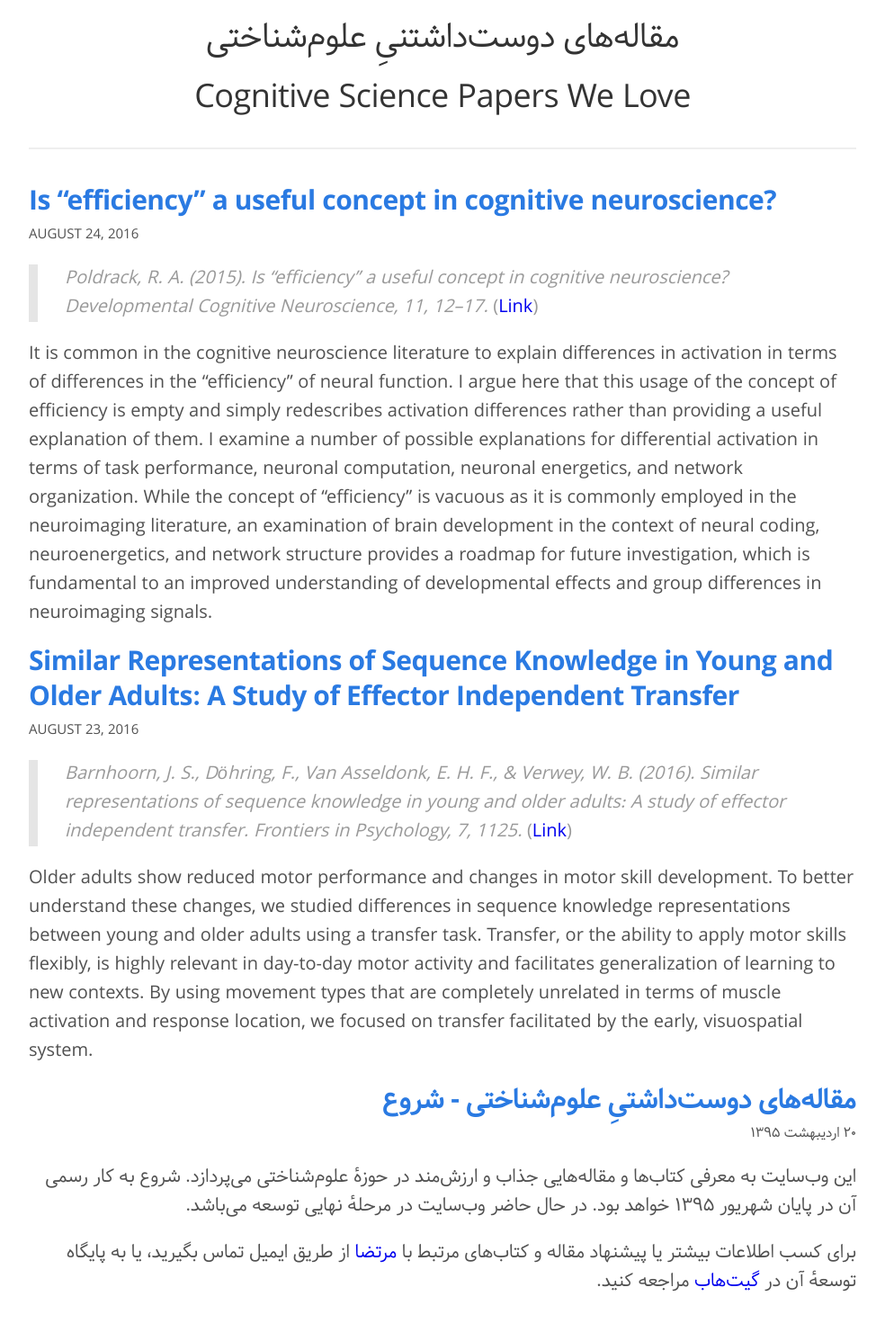
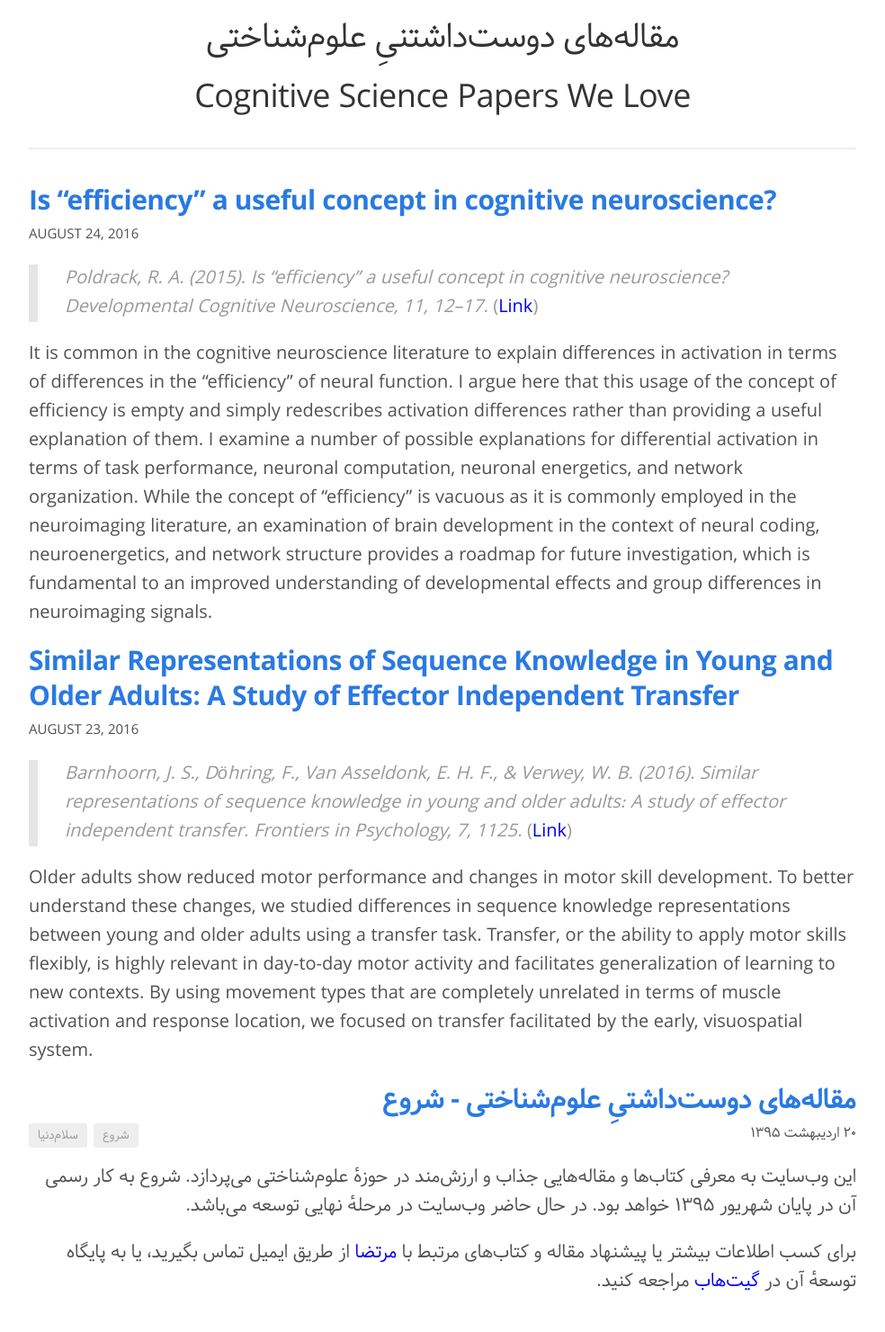
Before and after one commit to morteza/cog.onto.ir, a Jekyll site: the page built from index.html, in a window 1280 px wide. Shown: the whole page at 90% size, without its empty margins (148-1132 px from the left). Built offline with Jekyll 4.4.1, drawn with Linux system fonts in a browser that asks for light colours.

Commit message:
Initial impl. for tagging and keywords support.

```diff
--- a/_layouts/default.html
+++ b/_layouts/default.html
@@ -6,6 +6,7 @@
   <title>{% if page.title %}{{ page.title }}{% else %}{{ site.title }}{% endif %}</title>
   <link rel="stylesheet" href="{{ site.baseurl }}/css/kiko.css">
   <link rel="stylesheet" href="{{ site.baseurl }}/css/main.css">
+  <link rel="stylesheet" href="{{ site.baseurl }}/css/tags.css">
   <link rel="alternate" type="application/rss+xml" title="RSS Feed for {{ site.name }}" href="{{ site.baseurl }}/feed.xml" />
 </head>
 <body>
--- a/_posts/2016-05-15-welcome-to-cspwl.md
+++ b/_posts/2016-05-15-welcome-to-cspwl.md
@@ -5,6 +5,7 @@ layout: post_fa
 date: '2016-05-15 13:01:41 +0430'
 date_fa: ۲۰ اردیبهشت ۱۳۹۵
 categories: blog
+tags: شروع سلام‌دنیا
 ---
 
 این وب‌سایت به معرفی کتاب‌ها و مقاله‌هایی جذاب و ارزش‌مند در حوزهٔ علوم‌شناختی می‌پردازد. شروع به کار رسمی آن در پایان شهریور ۱۳۹۵ خواهد بود. در حال حاضر وب‌سایت در مرحلهٔ نهایی توسعه می‌باشد.
--- /dev/null
+++ b/css/tags.scss
@@ -0,0 +1,61 @@
+---
+
+---
+@charset "utf-8";
+
+// Our variables
+$base-font-family: "Samim", "Helvetica Neue", Helvetica, Arial, sans-serif;
+$base-font-size:   16px;
+$base-font-weight: 400;
+$small-font-size:  $base-font-size * 0.875;
+$base-line-height: 1.5;
+
+$spacing-unit:     30px;
+
+$text-color:       #111;
+$background-color: #fdfdfd;
+$brand-color:      #2a7ae2;
+
+$grey-color:       #828282;
+$grey-color-light: lighten($grey-color, 40%);
+$grey-color-dark:  darken($grey-color, 25%);
+
+// Width of the content area
+$content-width:    960px;
+
+$on-palm:          600px;
+$on-laptop:        800px;
+
+.english.tags {
+  float: right;
+}
+
+.farsi.tags {
+  float: left;
+}
+
+.tag {
+  background: #eee;
+  border-radius: 3px;
+  border-width: 0px;
+  color: #999;
+  display: inline-block;
+  height: 27px;
+  line-height: 29px;
+  padding: 0 10px 0 10px;
+  position: relative;
+  margin: 0 3px 3px 0;
+  text-decoration: none;
+  -webkit-transition: color 0.2s;
+  font-size: 13px;
+  text-transform: none;;
+}
+
+// Minima also includes a mixin for defining media queries.
+// Use media queries like this:
+// @include media-query($on-palm) {
+//     .wrapper {
+//         padding-right: $spacing-unit / 2;
+//         padding-left: $spacing-unit / 2;
+//     }
+// }
--- a/index.html
+++ b/index.html
@@ -26,7 +26,14 @@ layout: default
     </h2>
     <div class="list-post-date">
       <!-- <time>{{ post.date | date_to_string }}</time> -->
-      <div class="shamsi date">{{ post.date_fa }}</div>
+      <span class="shamsi date">{{ post.date_fa }}</span>
+      {% if post.tags.size() > 0 %}
+      <span class="farsi tags">
+        {% for tag in site.tags %}
+        <span class="tag">{{ tag | first }}</span>
+        {% endfor %}
+      </span>
+      {% endif %}
     </div>
     <div class="list-post-excerpt">
       {{ post.excerpt }}
@@ -39,7 +46,14 @@ layout: default
       <a class="header" href="{{ site.baseurl }}{{ post.url }}">{{ post.title }}</a>
     </h2>
     <div class="list-post-date">
-      <time>{{ post.date | date: '%B %d, %Y' }}</time>
+      <span>{{ post.date | date: '%B %d, %Y' }}</span>
+      {% if post.tags.size() > 0 %}
+      <span class="english tags">
+        {% for tag in site.tags %}
+        <span class="tag">{{ tag | first }}</span>
+        {% endfor %}
+      </span>
+      {% endif %}
     </div>
     <div class="list-post-excerpt">
       {{ post.excerpt }}
```
